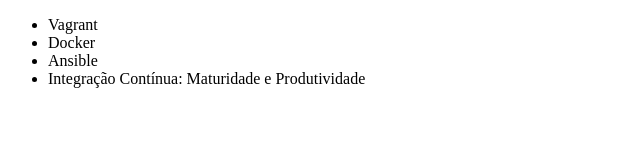
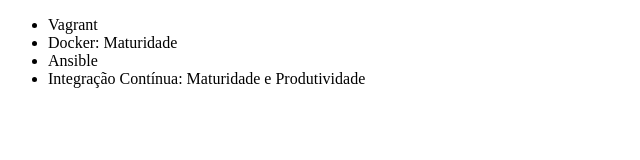
Before and after one commit to jocapa66/alura-git, a plain HTML site: page index.html in a window 1280 px wide. Shown: the full height of the page, 0-640 px from the left. Drawn offline with Linux system fonts and the light colour scheme.

Commit message:
Modificado Docker

```diff
--- a/index.html
+++ b/index.html
@@ -7,7 +7,7 @@
 <body>
 	<ul>
 		<li>Vagrant</li>
-		<li>Docker</li>
+		<li>Docker: Maturidade</li>
 		<li>Ansible</li>
 		<li>Integração Contínua: Maturidade e Produtividade</li>
 	</ul>
```
